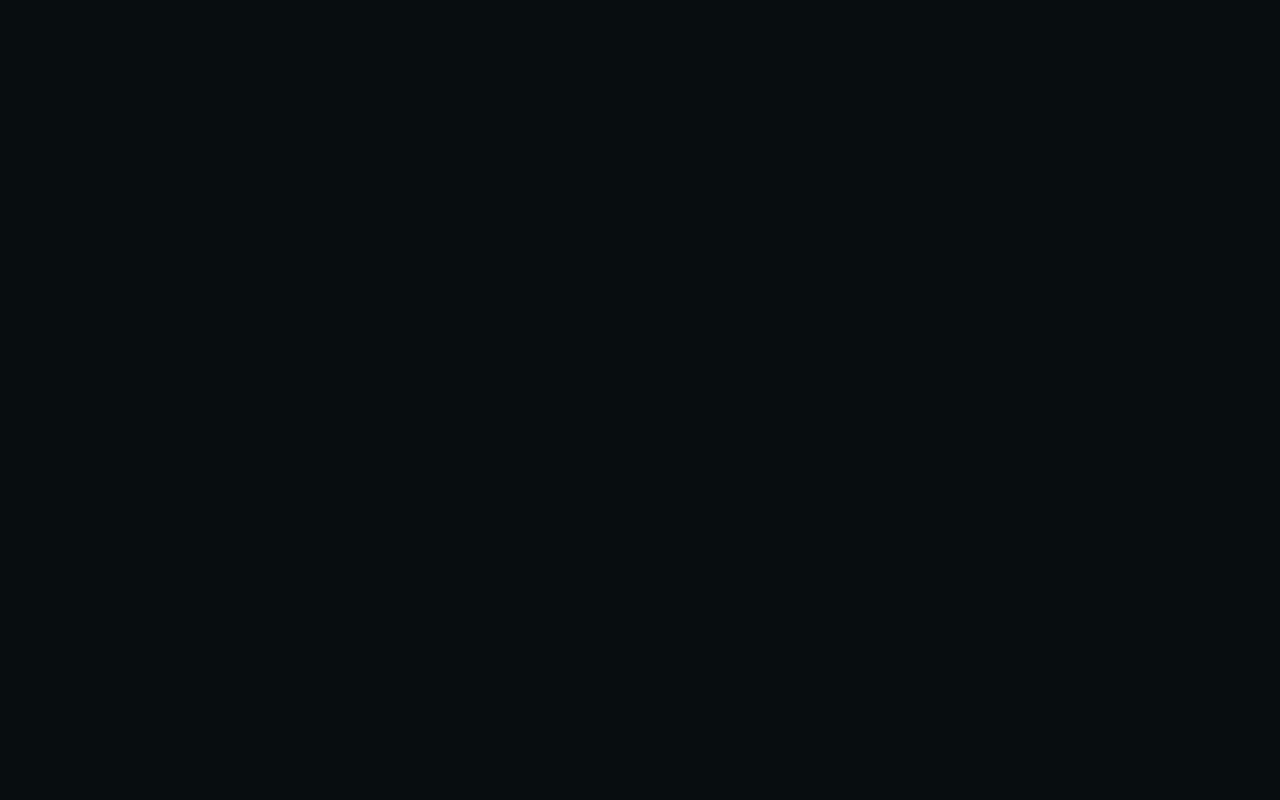
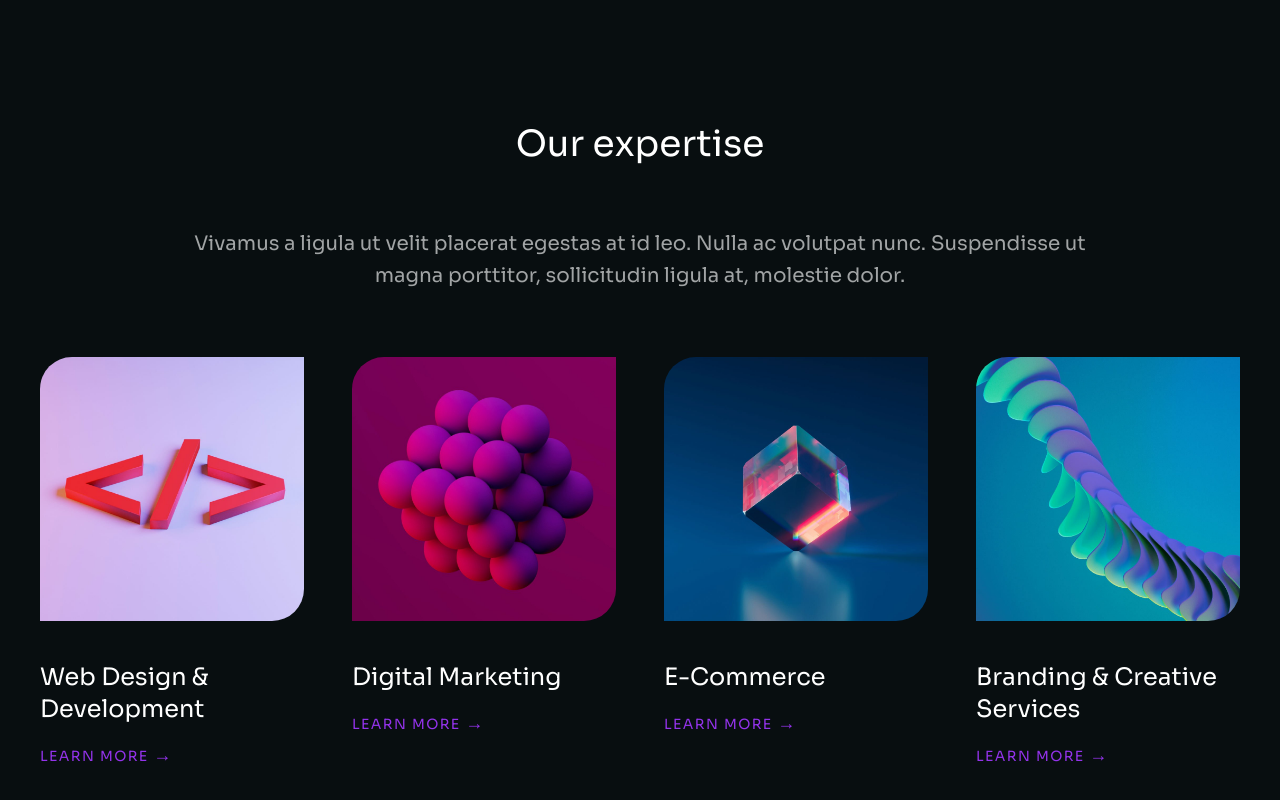
Before and after one commit to codingwebsa/the7.io---clone, a Next.js app: page / in a window 1280 px wide. Shown: the part 1398-2198 px from the top of the page. Before the commit the page ends 1618 px from the top, so only its background shows below. Built offline with nearby package versions, Linux system fonts and the light colour scheme.

Commit message:
Experience Section

```diff
--- a/app/DetailSection.tsx
+++ b/app/DetailSection.tsx
@@ -1,10 +1,7 @@
-import { DetailsCalender } from "@/assets";
-import Image from "next/image";
-
 const DetailSection = () => {
   return (
     <>
-      <section className="mt-20">
+      <section className="my-20">
         <div>
           <h2 className="text-4xl text-center mb-20 font-medium">
             The last digital agency you&rsquo;ll ever need
--- /dev/null
+++ b/app/ExperienceSection.tsx
@@ -0,0 +1,78 @@
+import {
+  BrandingAndServices,
+  DigitalMarketing,
+  Ecommerce,
+  WebDev,
+} from "@/assets";
+import Image from "next/image";
+import Link from "next/link";
+
+const cards = [
+  {
+    img: WebDev,
+    text: "Web Design & Development",
+    href: "/",
+  },
+  {
+    img: DigitalMarketing,
+    text: "Digital Marketing",
+    href: "/",
+  },
+  {
+    img: Ecommerce,
+    text: "E-Commerce",
+    href: "/",
+  },
+  {
+    img: BrandingAndServices,
+    text: "Branding & Creative Services",
+    href: "/",
+  },
+];
+const ExperienceSection = () => {
+  return (
+    <>
+      <section className="my-40">
+        <div>
+          <h2 className="text-center text-4xl mb-16">Our expertise</h2>
+          <p className="max-w-4xl mx-auto text-center text-xl text-[#a1a4a5] leading-relaxed mb-16">
+            Vivamus a ligula ut velit placerat egestas at id leo. Nulla ac
+            volutpat nunc. Suspendisse ut magna porttitor, sollicitudin ligula
+            at, molestie dolor.
+          </p>
+          {/* cards */}
+          <div className="grid mx-10 gap-12 sm:grid-cols-2 lg:grid-cols-4">
+            {cards.map((card) => (
+              <>
+                <Link href={card.href}>
+                  <div className="mb-10">
+                    <Image
+                      className="aspect-square object-cover rounded-tl-[2rem] rounded-br-[2rem] hover:saturate-50 hover:brightness-125 hover:contrast-125 transition-all duration-500"
+                      src={card.img}
+                      alt=""
+                    />
+                  </div>
+                  <p className="text-2xl mb-4 hover:text-primary transition-colors duration-300">
+                    {card.text}
+                  </p>
+                  <button
+                    className="uppercase text-sm tracking-widest font-medium text-purple-600 hover:text-purple-400 transition-colors duration-300"
+                    type="button"
+                  >
+                    Learn More <span className="text-lg">&#8594;</span>
+                  </button>
+                </Link>
+              </>
+            ))}
+          </div>
+        </div>
+      </section>
+    </>
+  );
+};
+
+export default ExperienceSection;
+
+const Card = () => {
+  return <></>;
+};
--- a/app/page.tsx
+++ b/app/page.tsx
@@ -1,12 +1,14 @@
 import DetailSection from "./DetailSection";
 import HeroSection from "./HeroSection";
 import "@/styles/Header.css";
+import ExperienceSection from "./ExperienceSection";
 
 const HomePage = () => {
   return (
     <>
       <HeroSection />
       <DetailSection />
+      <ExperienceSection />
     </>
   );
 };
```
Also changed, not shown: assets/index.ts (+8 -0 lines).
